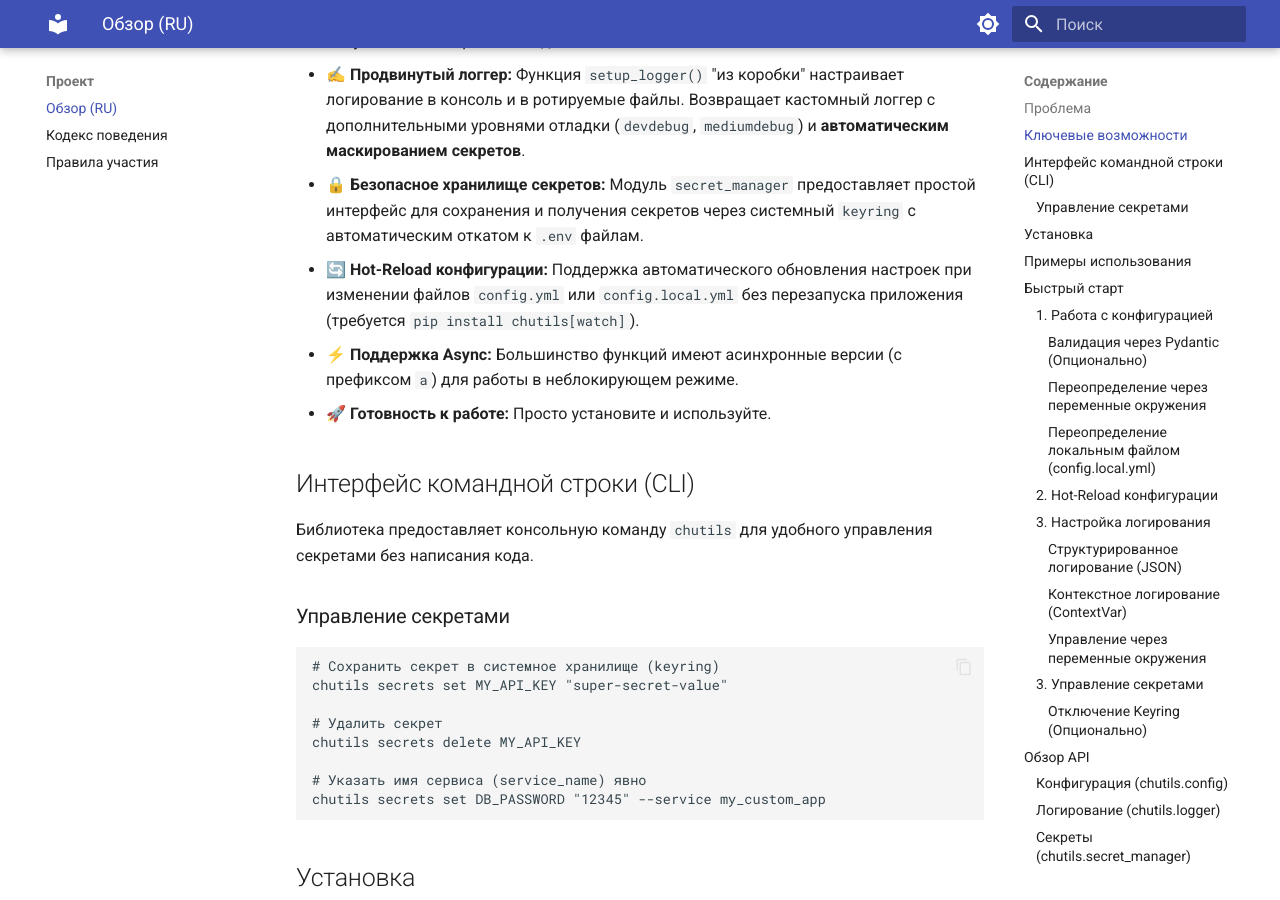
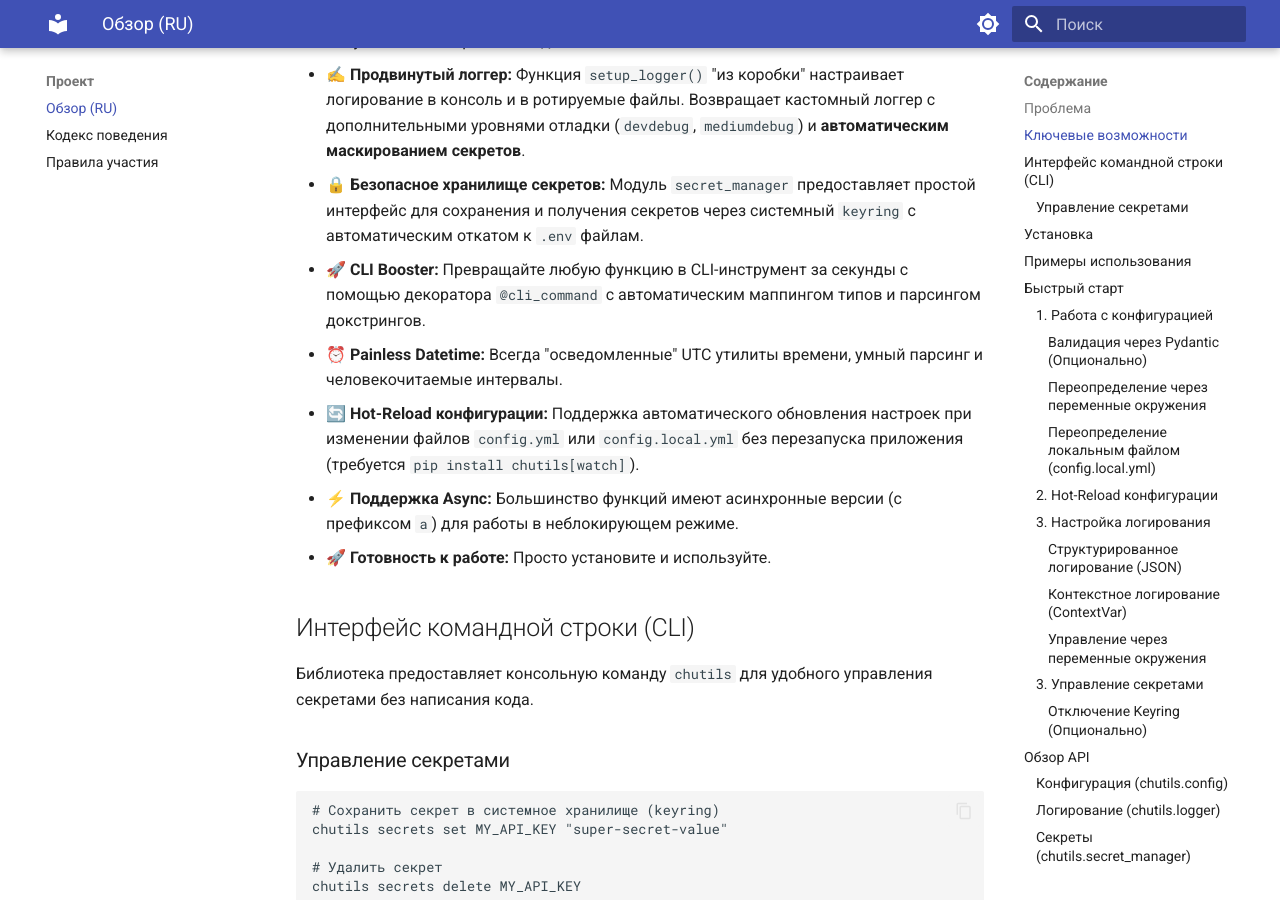
Before and after one commit to Chu4hel/chutils, an MkDocs documentation site: the page built from docs/README_RU.md, in a window 1280 px wide and 900 px high, scrolled down 905 px. Built offline with MkDocs 1.6.1 and Material for MkDocs 9.7.7, drawn with Linux system fonts in a browser that asks for light colours.

Commit message:
docs: Обновить README.md и README_RU.md, добавить описание новых модулей

```diff
--- a/docs/README_RU.md
+++ b/docs/README_RU.md
@@ -33,6 +33,9 @@
   маскированием секретов**.
 - **🔒 Безопасное хранилище секретов:** Модуль `secret_manager` предоставляет простой интерфейс для сохранения и
   получения секретов через системный `keyring` с автоматическим откатом к `.env` файлам.
+- **🚀 CLI Booster:** Превращайте любую функцию в CLI-инструмент за секунды с помощью декоратора `@cli_command` с
+  автоматическим маппингом типов и парсингом докстрингов.
+- **⏰ Painless Datetime:** Всегда "осведомленные" UTC утилиты времени, умный парсинг и человекочитаемые интервалы.
 - **🔄 Hot-Reload конфигурации:** Поддержка автоматического обновления настроек при изменении файлов `config.yml` или
   `config.local.yml` без перезапуска приложения (требуется `pip install chutils[watch]`).
 - **⚡ Поддержка Async:** Большинство функций имеют асинхронные версии (с префиксом `a`) для работы в неблокирующем
```
Also changed, not shown: README.md (+17 -3 lines).
